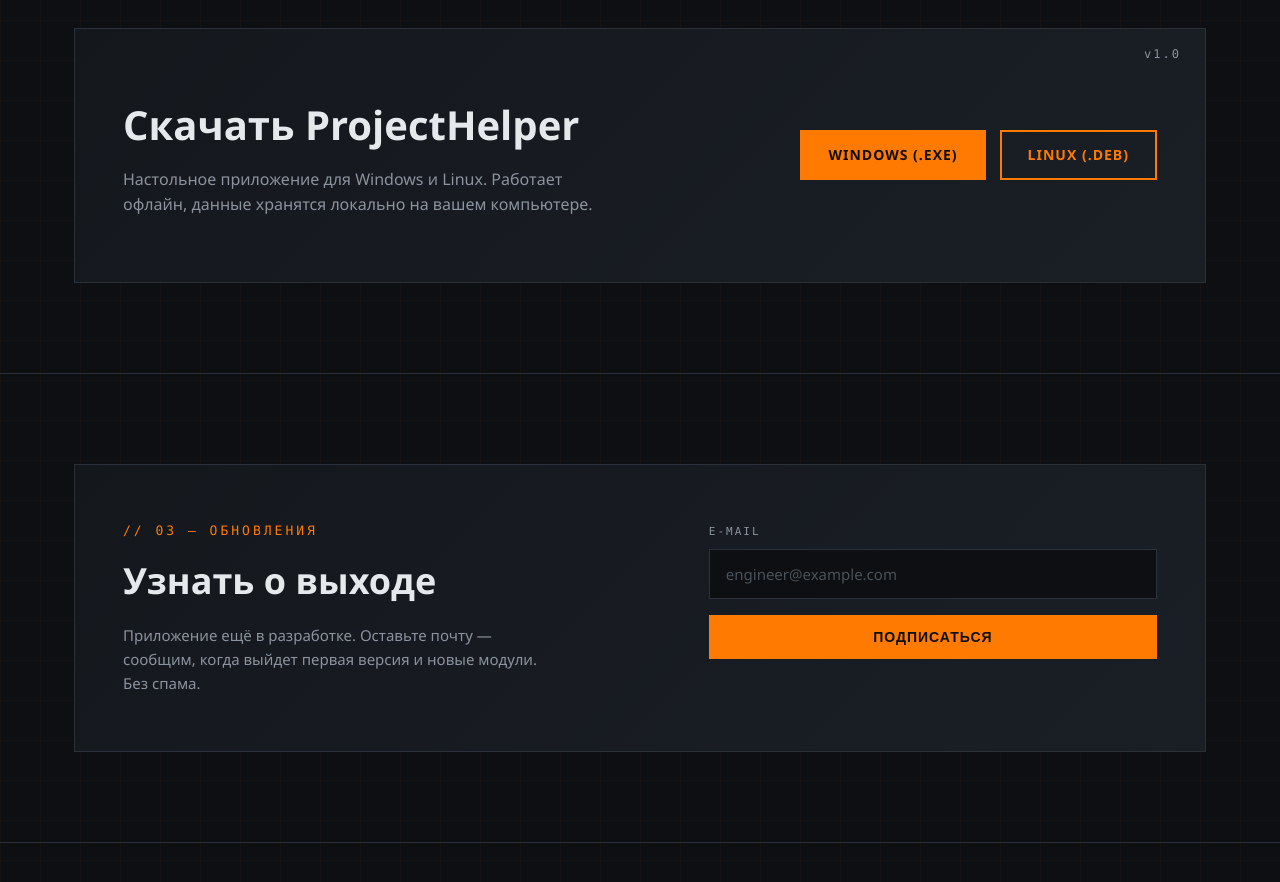
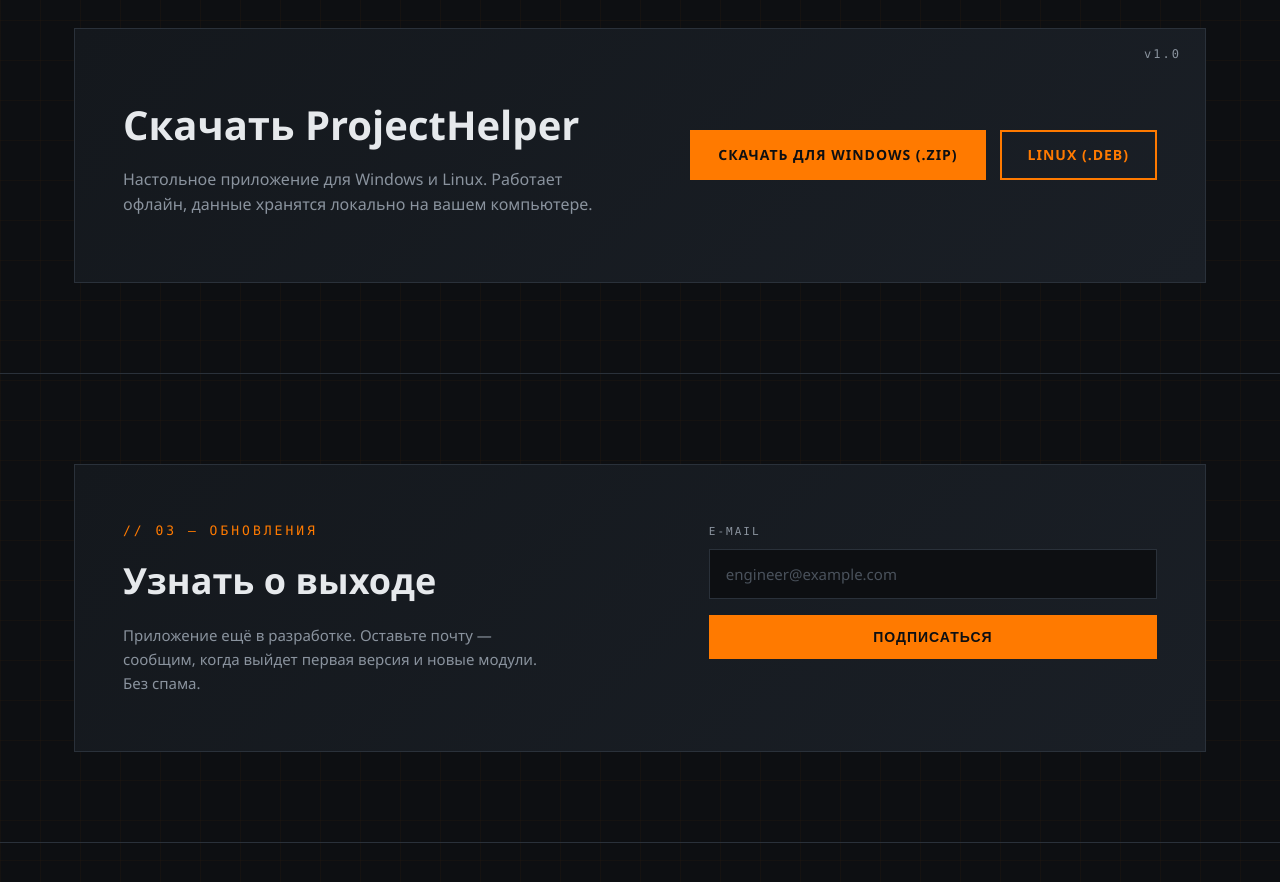
Before and after one commit to ansater/PROMA, a plain HTML site: page index.html in a window 1280 px wide. Shown: the part 2780-3662 px from the top of the page. Drawn offline with Linux system fonts and the light colour scheme.

Commit message:
Update index.html

```diff
--- a/index.html
+++ b/index.html
@@ -413,7 +413,7 @@
         <p>Настольное приложение для Windows и Linux. Работает офлайн, данные хранятся локально на вашем компьютере.</p>
       </div>
       <div class="dl-buttons">
-        <a href="https://github.com/ansater/PROMA/releases/download/v1.0/ProjectHelper-Windows.zip" class="btn btn-fill">Windows (.exe)</a>
+        <a href="https://github.com/ansater/PROMA/releases/download/v1.0.0/Kontur-1.0.0.zip" class="btn btn-fill">Скачать для Windows (.zip)</a>
         <a href="#" class="btn">Linux (.deb)</a>
       </div>
     </div>
```
